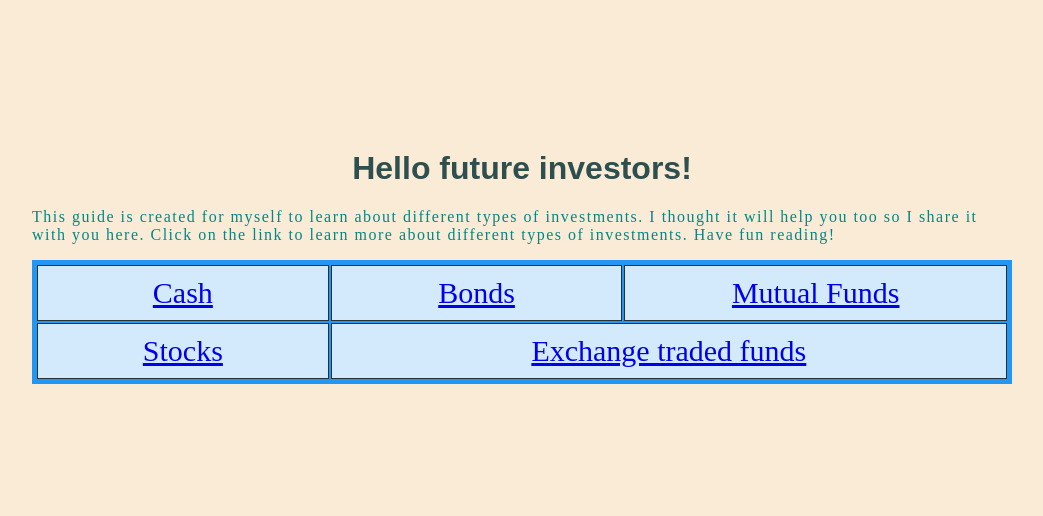
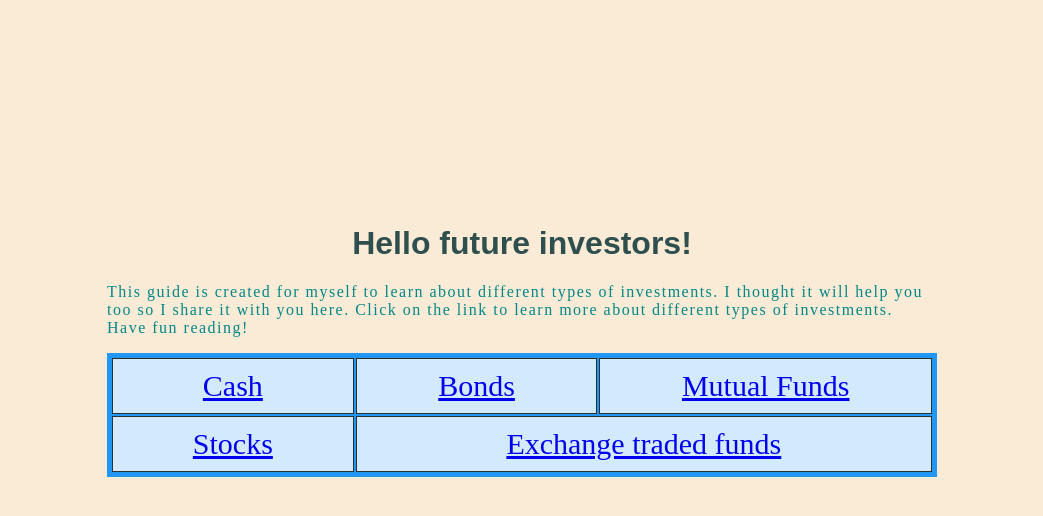
Before and after one commit to katelyn-web/katelyn-web.github.io, a plain HTML site: page index.html in a window 1280 px wide. Shown: the whole page, without its empty margins (118-1161 px from the left). Drawn offline with Linux system fonts and the light colour scheme.

Commit message:
Update style.css

```diff
--- a/style.css
+++ b/style.css
@@ -1,7 +1,7 @@
 
 body {
   color:rgb(3, 134, 134);
-  margin: 150px;
+  margin: 225px;
   background-color: antiquewhite;
 }
 img{
```
